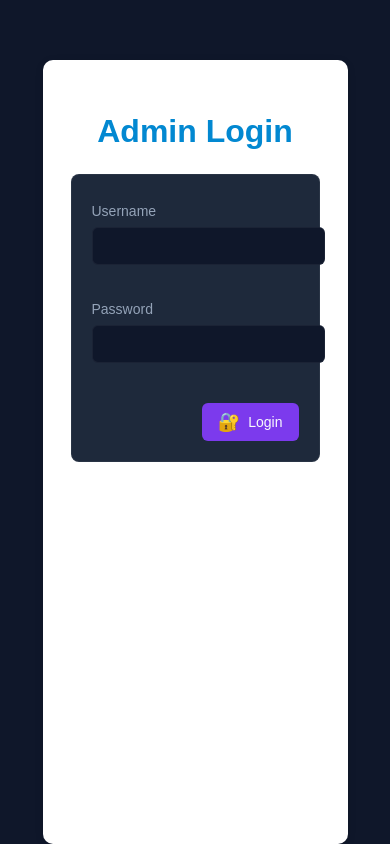
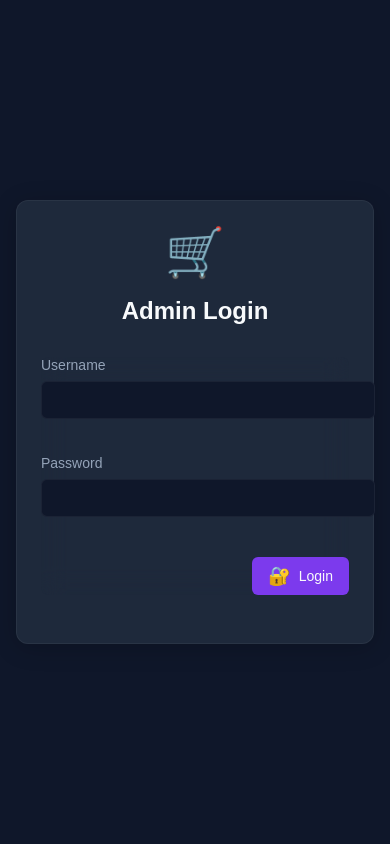
Before and after one commit to auraflaa/Inventory_Management_DB-Project, a Flask app: page /admin/login in a window 390 px wide. Run offline with Flask 3, Linux system fonts and the light colour scheme; parts of the project's set-up code (start-up, migrations or seed data) failed here and were passed over; some libraries are stand-ins or nearby versions.

Commit message:
Checkpoint 2

```diff
--- a/backend/routes/admin_routes.py
+++ b/backend/routes/admin_routes.py
@@ -261,8 +261,6 @@ def admin_companies():
 @admin_blueprint.route('/companies/delete/<int:company_id>', methods=['POST'])
 def delete_company(company_id):
     result = delete_company_with_products(company_id)
-    if result['success']:
-        flash(result['message'], 'success')
-    else:
+    if not result['success']:
         flash(result['message'], 'error')
     return redirect(url_for('admin.admin_companies'))
--- a/backend/templates/admin_login.html
+++ b/backend/templates/admin_login.html
@@ -5,26 +5,72 @@
     <meta name="viewport" content="width=device-width, initial-scale=1.0">
     <title>Admin Login</title>
     <link rel="stylesheet" href="{{ url_for('static', filename='css/styles.css') }}">
-    <link rel="stylesheet" href="{{ url_for('static', filename='css/admin-styles.css') }}">
-    <style>
-        .login-card {
-            background: #fff;
-            border-radius: 10px;
-            box-shadow: 0 2px 8px rgba(0,0,0,0.10);
-            padding: 32px 28px;
+    <link rel="stylesheet" href="{{ url_for('static', filename='css/admin-styles.css') }}">    <style>
+        .admin-login-body {
+            display: flex;
+            align-items: center;
+            justify-content: center;
+            min-height: 100vh;
+            background: var(--admin-base);
+            margin: 0;
+        }
+        .admin-login-container {
+            width: 100%;
             max-width: 400px;
-            margin: 60px auto 0 auto;
+            margin: 0 16px;
         }
-        .login-card h1 {
-            color: #0288d1;
+        .admin-login-card {
+            background: var(--admin-surface);
+            border: 1px solid var(--admin-border);
+            border-radius: 12px;
+            padding: 32px;
+            box-shadow: 0 4px 24px rgba(0, 0, 0, 0.2);
+        }
+        .admin-login-header {
             text-align: center;
+            margin-bottom: 32px;
+        }
+        .admin-login-logo {
+            font-size: 48px;
+            display: block;
+            margin-bottom: 16px;
+        }
+        .admin-login-header h1 {
+            color: var(--admin-text-primary);
+            font-size: 24px;
+            font-weight: 600;
+            margin: 0;
+        }
+        .admin-form {
+            background: transparent;
+            border: none;
+            padding: 0;
+        }
+        .admin-alert {
             margin-bottom: 24px;
+        }
+        .admin-form-message {
+            text-align: center;
+            margin-top: 16px;
+        }
+        @media (max-width: 480px) {
+            .admin-login-container {
+                margin: 16px;
+            }
+            .admin-login-card {
+                padding: 24px;
+            }
         }
     </style>
 </head>
-<body>
-    <div class="login-card">
+<body class="admin-login-body">
+    <div class="admin-login-container">
+        <div class="admin-login-card">
+            <div class="admin-login-header">
+                <span class="admin-login-logo">🛒</span>
                 <h1>Admin Login</h1>
+            </div>
+
             {% with messages = get_flashed_messages(with_categories=true) %}
                 {% if messages %}
                     {% for category, message in messages %}
--- a/backend/templates/customer_dashboard.html
+++ b/backend/templates/customer_dashboard.html
@@ -175,8 +175,8 @@
     </div>
     <div class="dashboard-container">
         <div class="dashboard-header">
-            <h1>Welcome, <span>{{ customer_name }}</span></h1>
-            <form id="delete-account-form" class="delete-account-form" method="POST" action="/customer/delete/{{ customer_id }}">
+            <h1>Welcome, <span>{{ customer_name }}</span></h1>            <form id="delete-account-form" class="delete-account-form" method="POST" action="/customer/delete/{{ customer_id }}">
+                <input type="hidden" name="csrf_token" value="{{ csrf_token() }}"/>
                 <button type="button" id="delete-account-btn" class="danger-btn">Delete Account</button>
             </form>
         </div>
@@ -201,6 +201,7 @@
                 <div class="product-actions">
                     {% if product.QuantityPerUnit|int > 0 %}
                     <form class="order-form" method="POST" action="{{ url_for('customer.place_order', customer_id=customer_id) }}">
+                        <input type="hidden" name="csrf_token" value="{{ csrf_token() }}"/>
                         <input type="hidden" name="product_id" value="{{ product.ProductID }}">
                         <label for="quantity-{{ product.ProductID }}" class="visually-hidden">Quantity</label>
                         <input type="number"
--- a/backend/templates/customer_order_details.html
+++ b/backend/templates/customer_order_details.html
@@ -77,8 +77,8 @@
                 </tbody>
             </table>
             <a href="/customer/orders/{{ order.CustomerID }}" class="primary-btn">Back to My Orders</a>
-            {% if order.OrderStatusID == 1 %}
-            <form method="POST" action="/customer/order/{{ order.OrderID }}/cancel" style="margin-top:20px;">
+            {% if order.OrderStatusID == 1 %}            <form method="POST" action="/customer/order/{{ order.OrderID }}/cancel" style="margin-top:20px;">
+                <input type="hidden" name="csrf_token" value="{{ csrf_token() }}"/>
                 <button type="submit" class="danger-btn">Cancel Order</button>
             </form>
             {% endif %}
--- a/backend/templates/customer_update_account.html
+++ b/backend/templates/customer_update_account.html
@@ -23,8 +23,8 @@
 </head>
 <body>
     <div class="update-card">
-        <h1>Update Account</h1>
-        <form method="POST">
+        <h1>Update Account</h1>        <form method="POST">
+            <input type="hidden" name="csrf_token" value="{{ csrf_token() }}"/>
             <label for="first_name">First Name:</label>
             <input type="text" id="first_name" name="first_name" value="{{ customer.FirstName }}" required>
             <label for="last_name">Last Name:</label>
--- a/backend/templates/index.html
+++ b/backend/templates/index.html
@@ -25,6 +25,7 @@
     <div class="login-card">
         <h1>Customer Login</h1>
         <form method="POST" action="/customer/login">
+            <input type="hidden" name="csrf_token" value="{{ csrf_token() }}"/>
             <label for="email">Email:</label>
             <input type="email" id="email" name="email" required>
             <label for="password">Password:</label>
--- a/backend/templates/signup.html
+++ b/backend/templates/signup.html
@@ -25,6 +25,7 @@
     <div class="signup-card">
         <h1>Sign Up</h1>
         <form method="POST">
+            <input type="hidden" name="csrf_token" value="{{ csrf_token() }}"/>
             <label for="first_name">First Name:</label>
             <input type="text" id="first_name" name="first_name" required>
             <label for="last_name">Last Name:</label>
```
Also changed, not shown: backend/routes/customer_routes.py (+111 -65 lines), backend/templates/customer_settings.html (+4 -4 lines). Lines whose indentation alone changed are shown as unchanged.
